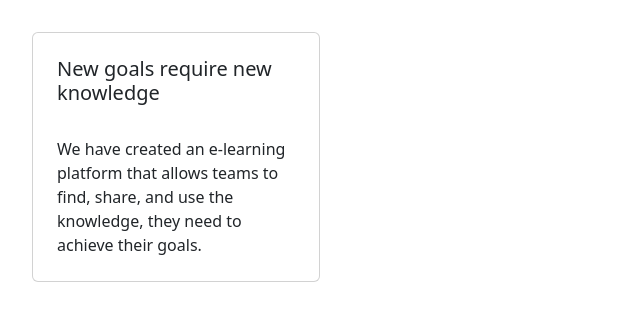
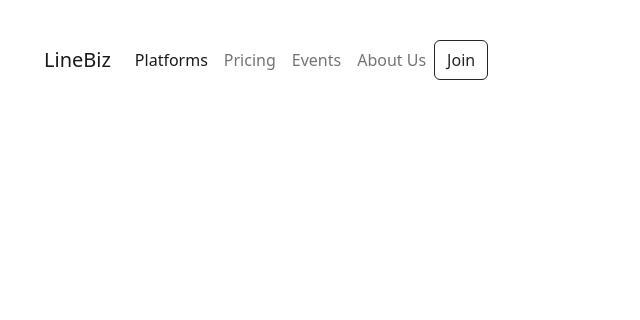
Before and after one commit to TBanks06/btstrap, a React (Vite) app: page / in a window 1280 px wide. Shown: the top 320 px of the page, without its empty margins (0-640 px from the left). Built offline with nearby package versions, Linux system fonts and the light colour scheme.

Commit message:
created individual compoents

```diff
--- a/src/App.jsx
+++ b/src/App.jsx
@@ -2,14 +2,20 @@ import { useState } from 'react'
 
 
 import './App.css'
-import NewG from './NewG'
+// import Content from './Content'
+import NavBar from './NavBar'
+
+// import FlxCont from './FlxCont'
+// import HIphone from './HIphone'
+
 
 function App() {
   const [Show, setShow] = useState(true)
 
   return (
     <div className="App">
-      <NewG />
+    <NavBar />
+      {/* <FlxCont /> */}
     </div>
   )
 }
--- /dev/null
+++ b/src/Content.jsx
@@ -0,0 +1,14 @@
+import React from 'react'
+import FlxCont from './FlxCont'
+import HIphone from './HIphone'
+
+const Content = () => {
+  return (
+    <div className='container d-flex flex-row gap-2 mb-4'>
+        <FlxCont />
+        <HIphone />
+    </div>
+  )
+}
+
+export default Content
--- /dev/null
+++ b/src/FlxCont.jsx
@@ -0,0 +1,16 @@
+import React from 'react'
+import FLCard from './FLCard'
+import NewG from './NewG'
+
+
+const FlxCont = props => {
+  return (
+    <div className='d-flex flex-column'>
+        <NewG />
+        <FLCard />
+    </div>
+  )
+}
+
+
+export default FlxCont
--- /dev/null
+++ b/src/HIphone.jsx
@@ -0,0 +1,14 @@
+import React from 'react'
+import {Card } from 'react-bootstrap'
+
+
+const HIphone = () => {
+  return (
+    <Card className='border-0 ' style={{ width: '24rem' } } >
+    <img src='https://images.pexels.com/photos/14188382/pexels-photo-14188382.jpeg?auto=compress&cs=tinysrgb&w=1260&h=550&dpr=1' className=' rounded-5' alt="Description" width='100%' height='85%' />
+
+  </Card>
+  )
+}
+
+export default HIphone
--- /dev/null
+++ b/src/NavBar.jsx
@@ -0,0 +1,25 @@
+import React from 'react'
+
+const NavBar = () => {
+  return (
+    <nav class="navbar  navbar-expand-lg bg-body-tertiary">
+  <div class="container-fluid">
+    <a class="navbar-brand" href="#">LineBiz</a>
+    <button class="navbar-toggler" type="button" data-bs-toggle="collapse" data-bs-target="#navbarNavAltMarkup" aria-controls="navbarNavAltMarkup" aria-expanded="false" aria-label="Toggle navigation">
+      <span class="navbar-toggler-icon"></span>
+    </button>
+    <div class="collapse navbar-collapse" id="navbarNavAltMarkup">
+      <div className='navbar-nav d-flex flex-row justify-content-center'>
+        <a className='nav-link active' aria-current="page" href="#">Platforms</a>
+        <a className='nav-link' href="#">Pricing</a>
+        <a className='nav-link' href="#">Events</a>
+        <a className='nav-link' href="#">About Us</a>
+        <button class="btn btn-outline-dark" type="submit">Join</button>
+      </div>
+    </div>
+  </div>
+</nav>
+  )
+}
+
+export default NavBar
--- a/src/NewG.jsx
+++ b/src/NewG.jsx
@@ -2,11 +2,12 @@ import Card from 'react-bootstrap/Card';
 
 function NewG() {
   return (
-    <Card style={{ width: '18rem' } }>
-      <Card.Body className='bg-skyblue'>
 
-        <Card.Title className='mb-3 p-2 w-60'>New goals  require new knowledge</Card.Title>
-            <Card.Text className='p-2' >
+    <Card className='border-0' style={{ width: '24rem' } }>
+      <Card.Body className='bg-info rounded-4 '>
+
+        <Card.Title className='mb-5 display-5'>New goals  require new knowledge</Card.Title>
+            <Card.Text  className='mb-2' >
 
                 We have created an e-learning platform that allows teams to find, share,
                 and use the knowledge, they need to achieve their goals.
```
Also changed, not shown: src/FLCard.jsx (+16 -0 lines), src/assets/female-lptp-sm.jpg (added), src/assets/female-lptp.webp (added).
